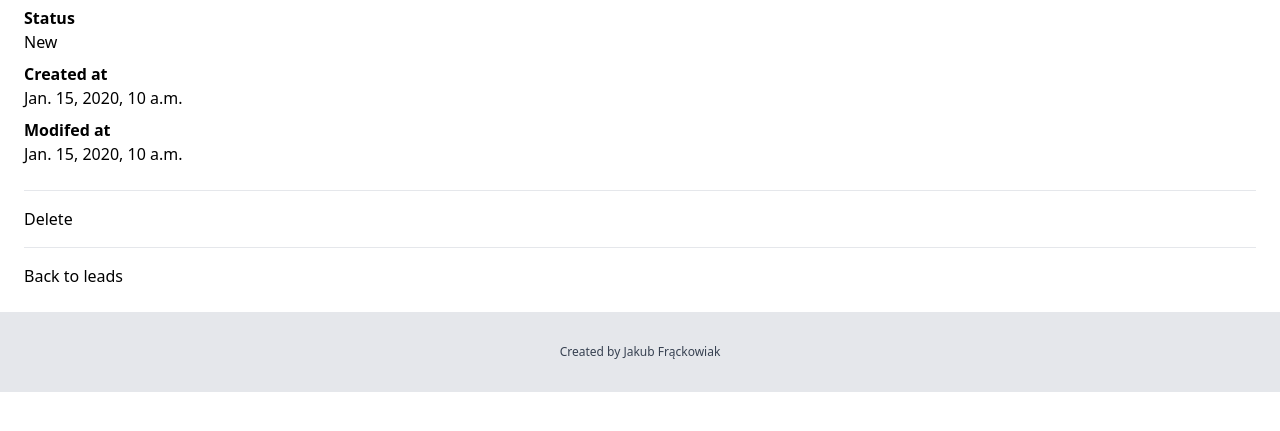
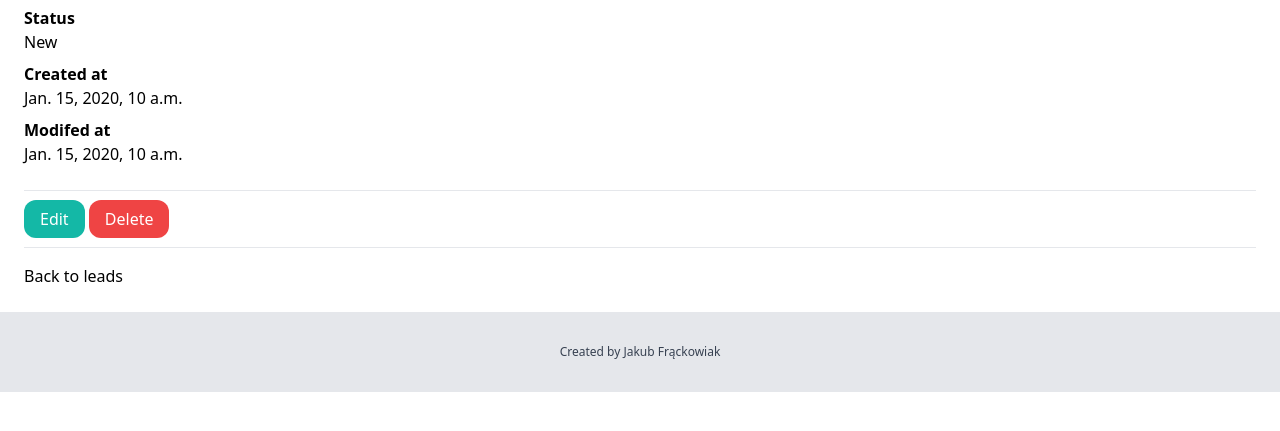
Before and after one commit to JFKcode/CRM_project_django, a Django app: page /dashboard/leads/1/ in a window 1280 px wide. Shown: the part 246-677 px from the top of the page. Run offline with Django 4.2, Linux system fonts and the light colour scheme; a user stored in the database is signed in; tables that the repository leaves empty hold one stand-in row (values such as "Sample post"); some libraries are stand-ins or nearby versions.

Commit message:
leads update

```diff
--- /dev/null
+++ b/CRM/django_env/pyvenv.cfg
@@ -0,0 +1,5 @@
+home = C:\Users\User\AppData\Local\Programs\Python\Python311
+include-system-site-packages = false
+version = 3.11.5
+executable = C:\Users\User\PycharmProjects\CRM\venv\Scripts\python.exe
+command = C:\Users\User\PycharmProjects\CRM\venv\Scripts\python.exe -m venv C:\Users\User\PycharmProjects\CRM\CRM\django_env
--- a/CRM/lead/templates/lead/leads_detail.html
+++ b/CRM/lead/templates/lead/leads_detail.html
@@ -25,7 +25,8 @@
 
         <hr class="my-4">
 
-        <a href="{% url 'leads_delete' lead.id %}">Delete</a>
+        <a href="{% url 'leads_edit' lead.id %}" class="py-2 px-4 rounded-xl bg-teal-500 text-white">Edit</a>
+        <a href="{% url 'leads_delete' lead.id %}" class="py-2 px-4 rounded-xl bg-red-500 text-white">Delete</a>
 
         <hr class="my-4">
 
--- a/CRM/lead/templates/lead/leads_list.html
+++ b/CRM/lead/templates/lead/leads_list.html
@@ -8,7 +8,7 @@
 
         <a href="{% url 'add_lead' %}" class="inline-block py-4 px-6 bg-teal-600 rounded-xl text-white">Add lead</a>
 
-
+        {% if not leads %}
             <div class="mt-6 flex justify-between">
                 <p class="py-4 px-2 bg-gray-200 font-semibold w-full">Name</p>
                 <p class="py-4 px-2 bg-gray-200 font-semibold w-full">Priority</p>
@@ -24,5 +24,7 @@
                     <p class="py-2 px-2 w-full {% cycle 'bg-gray-100' '' %}">{{ lead.get_status_display }}</p>
                 </div>
             {% endfor %}
+            <p class="mt-6 px-2"> There are no leads in the database yet...</p>
+        {%endif %}
     </div>
 {% endblock %}
--- a/CRM/lead/urls.py
+++ b/CRM/lead/urls.py
@@ -6,5 +6,6 @@ urlpatterns = [
     path('', views.leads_list, name='leads_list'),
     path('<int:pk>/', views.leads_detail, name='leads_detail'),
     path('<int:pk>/delete/', views.leads_delete, name='leads_delete'),
+    path('<int:pk>/edit/', views.leads_edit, name='leads_edit'),
     path('add-lead/', views.add_lead, name='add_lead'),
 ]
--- a/CRM/lead/views.py
+++ b/CRM/lead/views.py
@@ -30,6 +30,23 @@ def leads_delete(request, pk):
     return redirect('leads_list')
 
 @login_required
+def leads_edit(request, pk):
+    lead = get_object_or_404(Lead, created_by=request.user, pk=pk)
+
+    if request.method == 'POST':
+        form = AddLeadForm(request.POST, instance=lead)
+
+        if form.is_valid():
+            lead.save()
+
+            messages.success(request, "The changes was saved.")
+    else:
+        form = AddLeadForm(instance=lead)
+
+        return render(request, 'lead/leads_edit.html', {
+            'form': form
+        })
+@login_required
 def add_lead(request):
     if request.method == 'POST':
         form = AddLeadForm(request.POST)
```
Also changed, not shown: CRM/db.sqlite3, 2 other files. Lines whose indentation alone changed are shown as unchanged.
